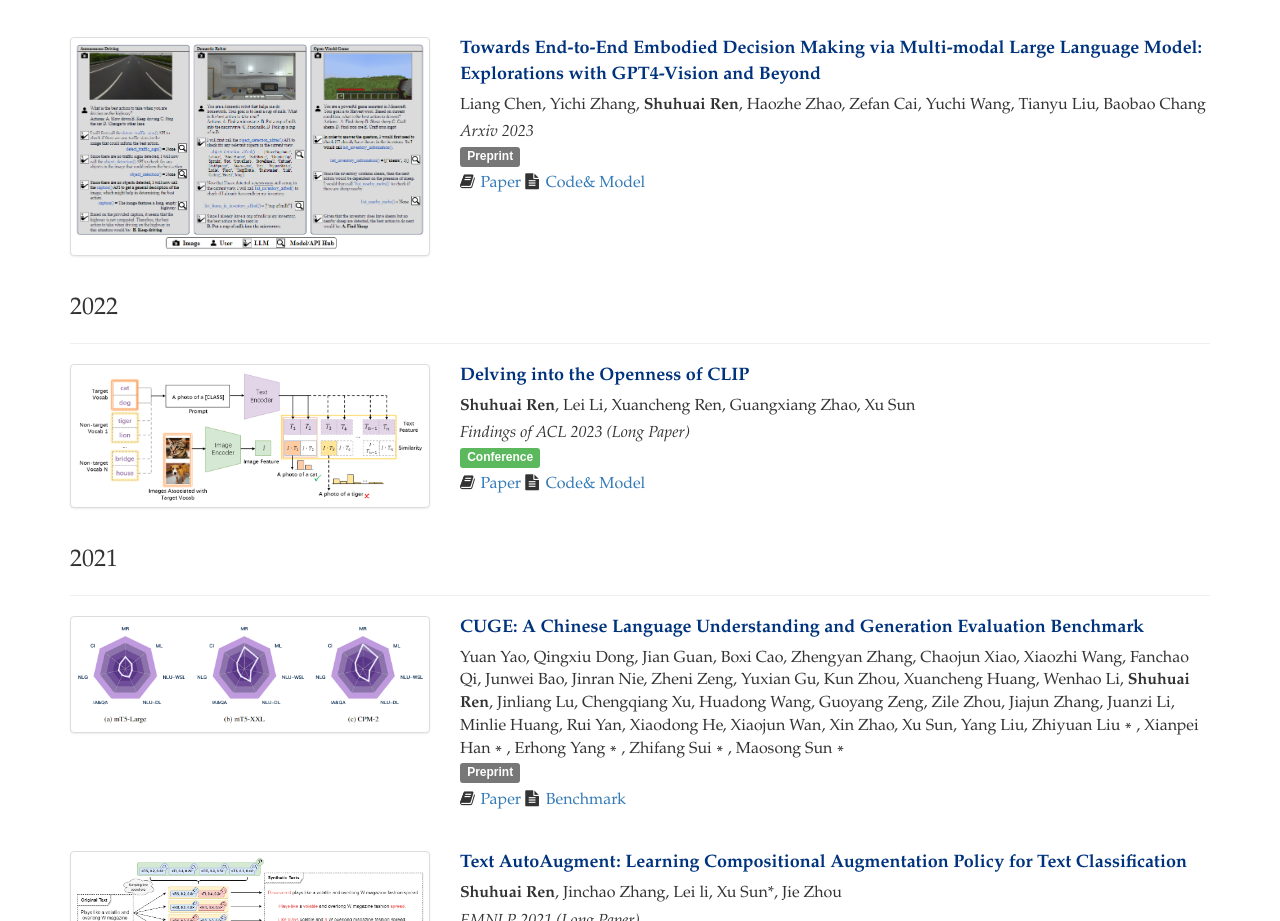
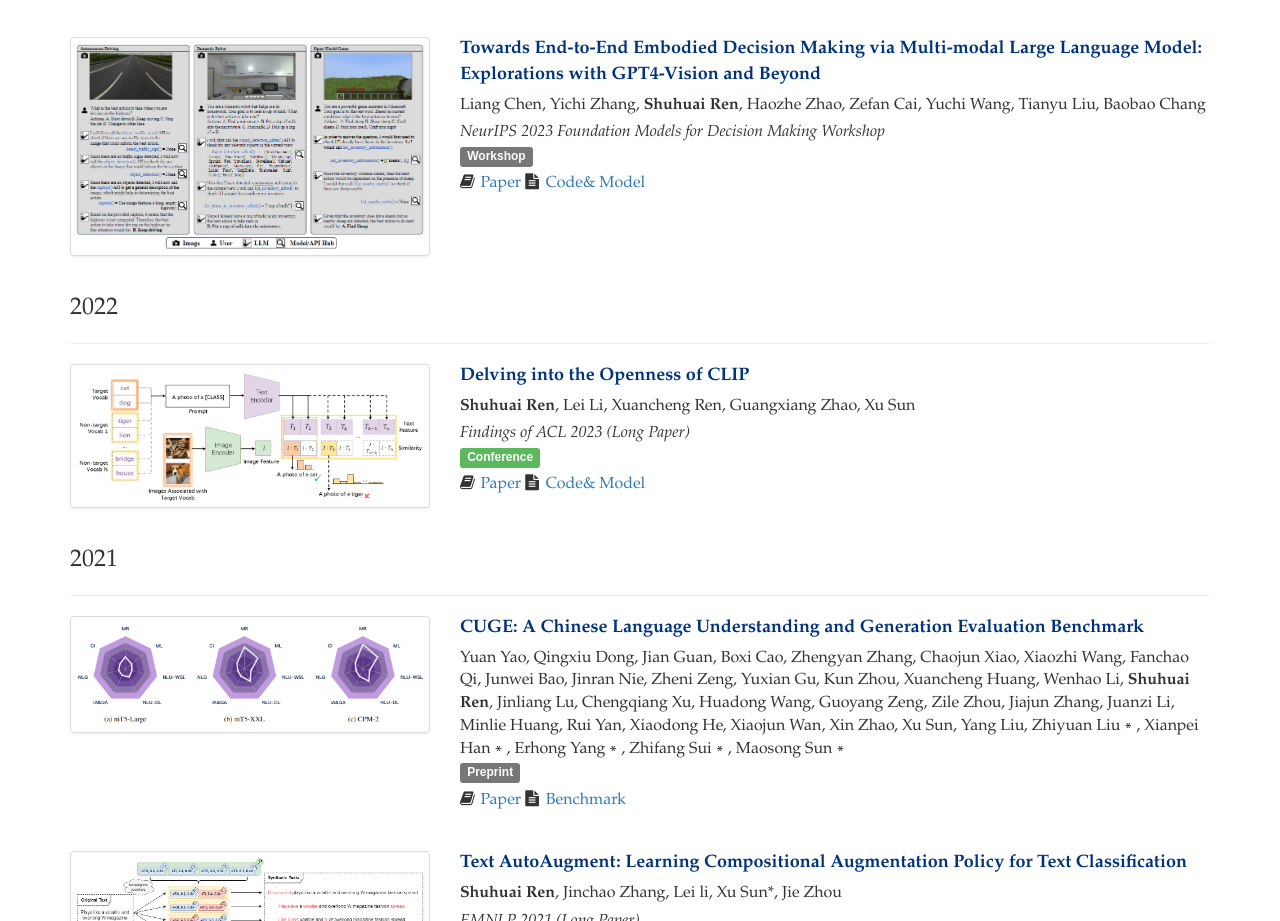
Before and after one commit to RenShuhuai-Andy/renshuhuai-andy.github.io, a plain HTML site: page fulllist.html in a window 1280 px wide. Shown: the part 910-1831 px from the top of the page. Drawn offline with Linux system fonts and the light colour scheme.

Commit message:
Update fulllist.html

```diff
--- a/fulllist.html
+++ b/fulllist.html
@@ -137,9 +137,9 @@
                 </div>
 
                 <!-- (* indicates equal contribution) -->
-                <div class="conf">Arxiv 2023</div>
+                <div class="conf">NeurIPS 2023 Foundation Models for Decision Making Workshop</div>
                 <div class="tag">
-                    <span class="label label-default">Preprint</span>
+                    <span class="label label-default">Workshop</span>
                 </div>
                 <i class="fa fa-book fa-fw"></i><a href="https://arxiv.org/abs/2310.02071" target="blank">Paper</a>
                 <i class="fa fa fa-file-text fa-fw"></i><a href="https://github.com/pkunlp-icler/PCA-EVAL" target="blank">Code&
```
